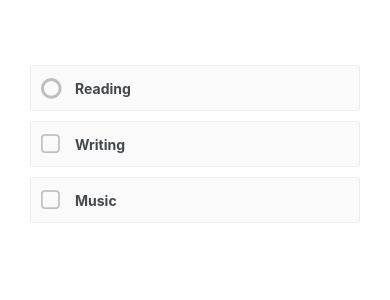
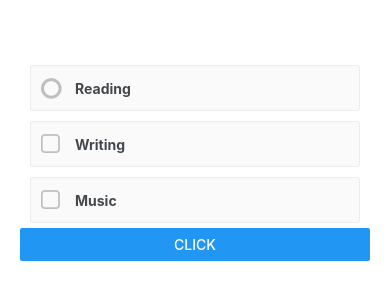
Before and after one commit to JeromeStartup/study_reactnative_expo_programming-knowledge, a React Native app: screen / in a window 390 px wide. Shown: the top 300 px of the page. Built offline with nearby package versions, Linux system fonts and the light colour scheme.

Commit message:
done studing about checkboxes

```diff
--- a/App.js
+++ b/App.js
@@ -1,5 +1,5 @@
 import { useState } from 'react';
-import { Alert, View } from 'react-native';
+import { Alert, Button, View } from 'react-native';
 import { CheckBox } from 'react-native-elements';
 import styles from './styles';
 
@@ -15,10 +15,10 @@ export default function App() {
       hobbies.push("reading")
     }
     if (writing === true) {
-      hobbies.push("reading")
+      hobbies.push("writing")
     }
     if (music === true) {
-      hobbies.push("reading")
+      hobbies.push("music")
     }
 
     Alert.alert("Hobbies", "Hello user, your hobbies are " + hobbies.toString())
@@ -26,14 +26,16 @@ export default function App() {
   return (
     <View style={styles.container}>
       <CheckBox
-      title="Reading"
-      checked={reading}
-      onPress={() => setReading(!reading)}
-      checkedIcon="dot-circle-o"
-      uncheckedIcon="circle-o"
+        title="Reading"
+        checked={reading}
+        onPress={() => setReading(!reading)}
+        checkedIcon="dot-circle-o"
+        uncheckedIcon="circle-o"
       />
-      <CheckBox title="Writing" checked={writing} onPress={() => setReading(!writing)} />
-      <CheckBox title="Music" checked={music} onPress={() => setReading(!music)} />
+      <CheckBox title="Writing" checked={writing} onPress={() => setWriting(!writing)} checkedTitle="Writing is my hobby" />
+      <CheckBox title="Music" checked={music} onPress={() => setMusic(!music)} checkedColor="red" />
+
+      <Button title='Click' onPress={click} />
     </View>
   );
 }
```
